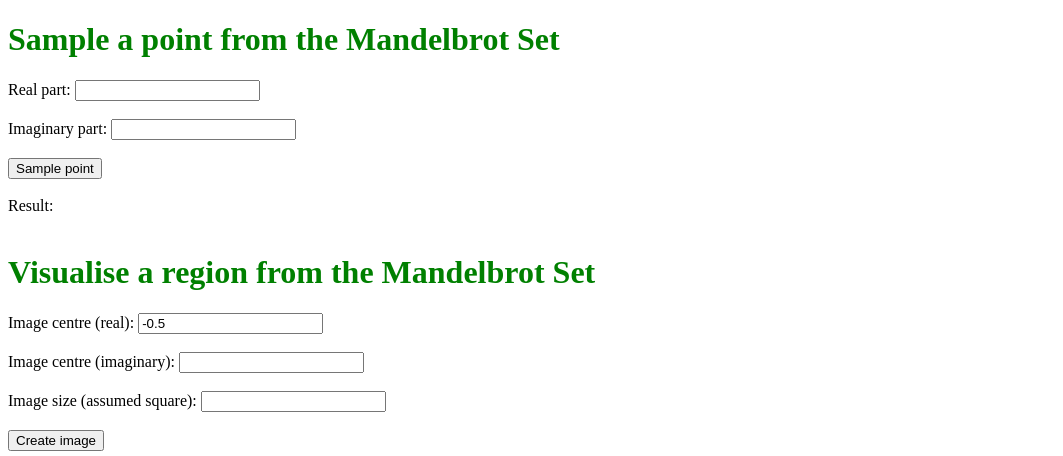
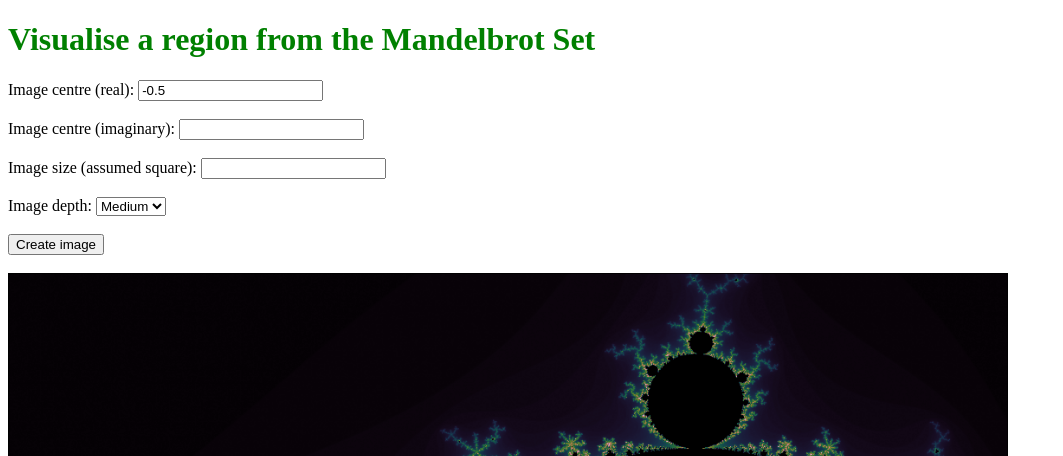
Before and after one commit to alexander-mead/Backend, a FastAPI app: page / in a window 1280 px wide. Shown: the top 456 px of the page, without its empty margins (0-1063 px from the left). Run offline with FastAPI, Linux system fonts and the light colour scheme.

Commit message:
depth option

```diff
--- a/api/main.py
+++ b/api/main.py
@@ -33,36 +33,13 @@ async def index(request: Request):
     return settings.TEMPLATES.TemplateResponse("index.html", {"request": request})
 
 
-# Hello user (example path-parameter route)
-@app.get("/hello/{name}")
-async def hello(name: str):
-    return f"Hello {name}"
-
-
 # Class for input to Mandelbrot sample
-# This is the right place to set default values
-class SampleInput(BaseModel):
-    real: float
-    imag: float
-    max_iters: int = 50
-
-
-# Mandelbrot sample
-@app.post("/sample")
-#async def sample(real_number: float, imaginary_number: float): # Inputs are floats here
-async def sample(input: SampleInput): # Input is a class here
-    c = input.real + input.imag * 1.j
-    print("Sampling complex number:", c)
-    return mandelbrot.sample(c, input.max_iters)
-
-
-# Class for input to Mandelbrot sample
-# This is the right place to set default values
+# This is the correct place to set default values
 class ImageInput(BaseModel):
     real: float
     imag: float
     size: float
-    max_iters: int = 50
+    depth: str
     width: int = 2000
     height: int = 2000
 
@@ -72,11 +49,19 @@ class ImageInput(BaseModel):
 async def image(input: ImageInput):
     rmin, rmax = input.real-input.size/2., input.real+input.size/2.
     imin, imax = input.imag-input.size/2., input.imag+input.size/2.
-    max_iters = input.max_iters
+    if input.depth == "low":
+        max_iters = 64
+    elif input.depth == "medium":
+        max_iters = 128
+    elif input.depth == "high":
+        max_iters = 256
+    else:
+        raise ValueError("Invalid image depth")
     width, height = input.width, input.height
     print("Creating image")
     binary_png = mandelbrot.create_image(rmin, rmax, imin, imax, max_iters, width, height)
     headers = {"Content-Disposition": 'inline; filename="mandelbrot.png"'} # Necessary to tell that a png is being sent
+    print("Sending image")
     return Response(binary_png, headers=headers, media_type="image/png")   # Necessary to tell that a png is being sent
 
 ### ###
--- a/static/logic.js
+++ b/static/logic.js
@@ -1,48 +1,5 @@
-function showText() {
-    document.getElementById("hiddenText").style.display = "block";
-    document.getElementById("sampleButton").style.display = "none";
-}
 
-
-function sayHello() {
-    const name = document.getElementById("nameInput").value;
-    alert("Hello, " + name + "!");
-    console.log("Hey ho!");
-}
-
-
-function sample() {
-
-    // Definitions
-    const realInput = document.getElementById("realInput").value;
-    const imagInput = document.getElementById("imagInput").value;
-    const maxIters = 50; // TODO: This is hard coded and could be user set?
-    const url = "http://localhost:8000/sample" // TODO: Set port to global variable
-    const params = {
-        method: "POST",
-        headers: {
-            "Content-Type": "application/json",
-        },
-        body: JSON.stringify({
-            real: realInput,
-            imag: imagInput,
-            max_iters: maxIters,
-        })
-    };
-
-    // Fetch
-    fetch(url, params)
-        .then((response) => response.json())
-        .then((data) => {
-            console.log("Number of iterations:", data);
-            document.getElementById("result").innerText = data;
-        })
-        .catch((error) => {
-            console.log('Error:', error)
-            console.log("Failed to sample point");
-        });
-}
-
+const baseUrl = "http://localhost:8000"
 
 function image() {
 
@@ -50,7 +7,8 @@ function image() {
     const xInput = document.getElementById("xInput").value;
     const yInput = document.getElementById("yInput").value;
     const sizeInput = document.getElementById("sizeInput").value;
-    const url = "http://localhost:8000/image"; // TODO: Set port to global variable
+    const depthInput = document.getElementById("depthInput").value;
+    const url = baseUrl+"/image";
     const params = {
         method: "POST", // Unless this is present it will default to "GET"
         headers: {
@@ -60,6 +18,7 @@ function image() {
             real: xInput,
             imag: yInput,
             size: sizeInput,
+            depth: depthInput,
         })
     };
 
@@ -70,8 +29,9 @@ function image() {
             console.log("Response blob received");
             const objectURL = URL.createObjectURL(blob);
             document.getElementById("image").src = objectURL; // To set image within html
-            //document.body.style.backgroundImage = `url(${objectURL})`; // To set background image
         })
+        //.then(document.getElementById("buttonId").disabled = true) // TODO: Disable button to prevent multiple requests
+        .then(console.log("Image displayed"))
         .catch((error) => {
             console.log('Error:', error)
             console.log("Failed to sample image");
--- a/templates/index.html
+++ b/templates/index.html
@@ -1,15 +1,4 @@
 {% extends "base.html" %} {% block content %}
-
-<h1>Sample a point from the Mandelbrot Set</h1>
-
-<label for="realInput">Real part: </label>
-<input id="realInput" type="number" value="0." /><br /><br />
-
-<label for="imagInput">Imaginary part: </label>
-<input id="imagInput" type="number" value="0." /><br /><br />
-
-<button id="sampleButton" onClick="sample()">Sample point</button><br /><br />
-<label for="result">Result: </label><span id="result"></span><br /><br />
 
 <h1>Visualise a region from the Mandelbrot Set</h1>
 
@@ -22,6 +11,14 @@
 <label for="sizeInput">Image size (assumed square): </label>
 <input id="sizeInput" type="number" value="2." /><br /><br />
 
+<label for="depth">Image depth:</label>
+<select name="depth" id="depthInput">
+  <option value="low">Low</option>
+  <option value="medium" selected>Medium</option>
+  <option value="high">High</option>
+</select>
+<br /><br />
+
 <button id="imageButton" onClick="image()">Create image</button><br /><br />
 <img
   id="image"
```
Also changed, not shown: api/mandelbrot.py (+1 -15 lines), static/mandelbrot.png.
